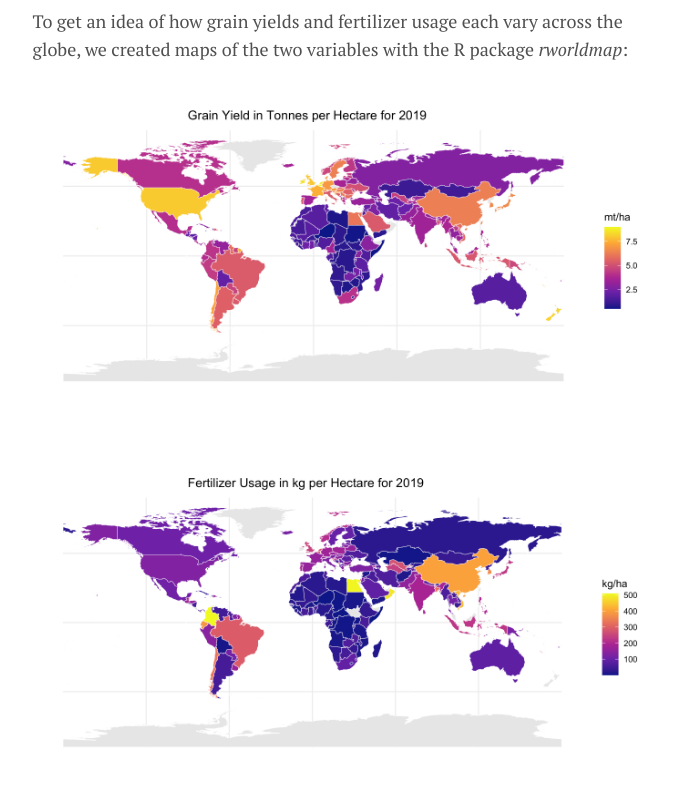
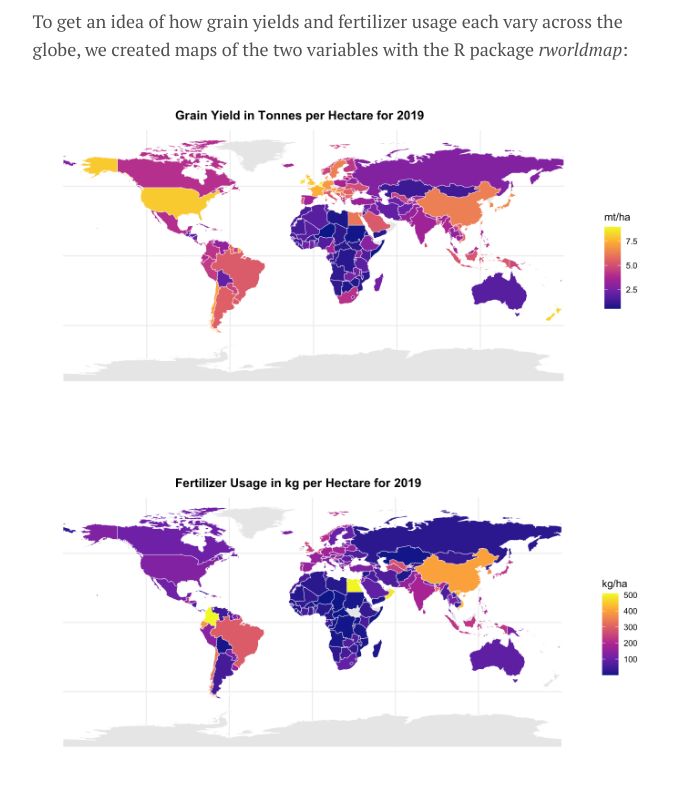
Before and after one commit to DanielAmes/DanielAmes.github.io, a Jekyll site: the page built from _posts/2024-11-14-grainyieldproject.md, in a window 1280 px wide. Shown: the part 1757-2545 px from the top of the page, without its empty margins (300-978 px from the left). Built offline with Jekyll 4.4.1, drawn with Linux system fonts in a browser that asks for light colours; formulas are drawn with MathJax 3.

Commit message:
Bolded plot titles

```diff
--- a/_posts/2024-11-14-grainyieldproject.md
+++ b/_posts/2024-11-14-grainyieldproject.md
@@ -29,9 +29,9 @@ We began by considering the data from 2019, because that is the most recent year
 ## Exploratory Visualization
 To get an idea of how grain yields and fertilizer usage each vary across the globe, we created maps of the two variables with the R package _rworldmap_:
 
-![Map A]({{ site.baseurl }}/assets/img/yieldmap2019.png)
+![Map A]({{ site.baseurl }}/assets/img/yieldmap2019bold.png)
 
-![Map B]({{ site.baseurl }}/assets/img/fertilizermap2019.png)
+![Map B]({{ site.baseurl }}/assets/img/fertilizermap2019bold.png)
 
 Below is the scatter plot of grain yield in metric tons produced per hectare against fertilizer in kilograms applied per hectare.
 
```
Also changed, not shown: assets/img/fertilizermap2019.png (deleted), assets/img/fertilizermap2019bold.png (added), assets/img/yieldmap2019.png (deleted), assets/img/yieldmap2019bold.png (added), 1 other file.
